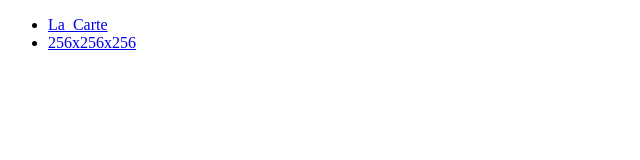
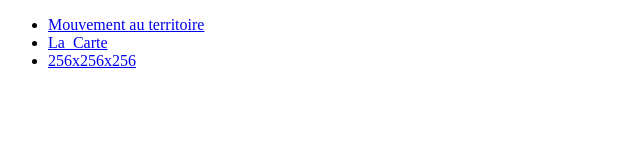
Before and after one commit to stluc-an/stluc-an.github.io, a plain HTML site: page index.html in a window 1280 px wide. Shown: the whole page, without its empty margins (0-640 px from the left). Drawn offline with Linux system fonts and the light colour scheme.

Commit message:
update mouvement au territoire

```diff
--- a/index.html
+++ b/index.html
@@ -5,6 +5,11 @@
 </head>
 <body>
 	<ul>
+		<li>
+			<a href="https://stluc-an.github.io/20_21_AN1_mouvement_au_territoire/">
+				Mouvement au territoire
+			</a>
+		</li>
 		<li>
 			<a href="https://stluc-an.github.io/19-20_AN1_la-carte/">
 				La_Carte
```
